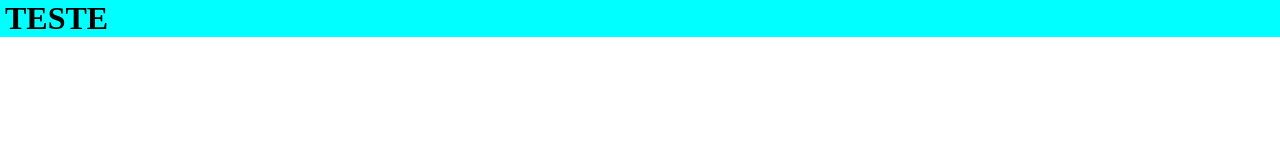
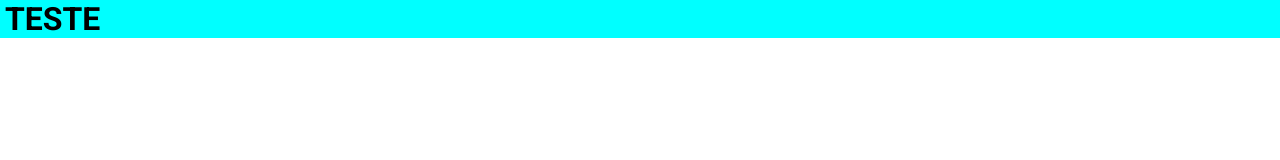
Before and after one commit to ClewertonRodrigues/petshop-dev, a React (Vite) app: page / in a window 1280 px wide. Shown: the top 160 px of the page. Built offline with nearby package versions, Linux system fonts and the light colour scheme.

Commit message:
style: aplicar tipografia global com fonte Roboto

```diff
--- a/index.html
+++ b/index.html
@@ -3,6 +3,9 @@
   <head>
     <meta charset="UTF-8" />
     <link rel="icon" type="image/svg+xml" href="/favicon.svg" />
+    <link rel="preconnect" href="https://fonts.googleapis.com">
+    <link rel="preconnect" href="https://fonts.gstatic.com" crossorigin>
+    <link href="https://fonts.googleapis.com/css2?family=Roboto:wght@100..900&display=swap" rel="stylesheet">
     <meta name="viewport" content="width=device-width, initial-scale=1.0" />
     <title>petshop-dev</title>
   </head>
--- a/src/global.scss
+++ b/src/global.scss
@@ -4,3 +4,7 @@
     padding: 0;
     box-sizing: border-box;
 }
+
+body{
+    font-family: "Roboto", sans-serif;
+}
```
